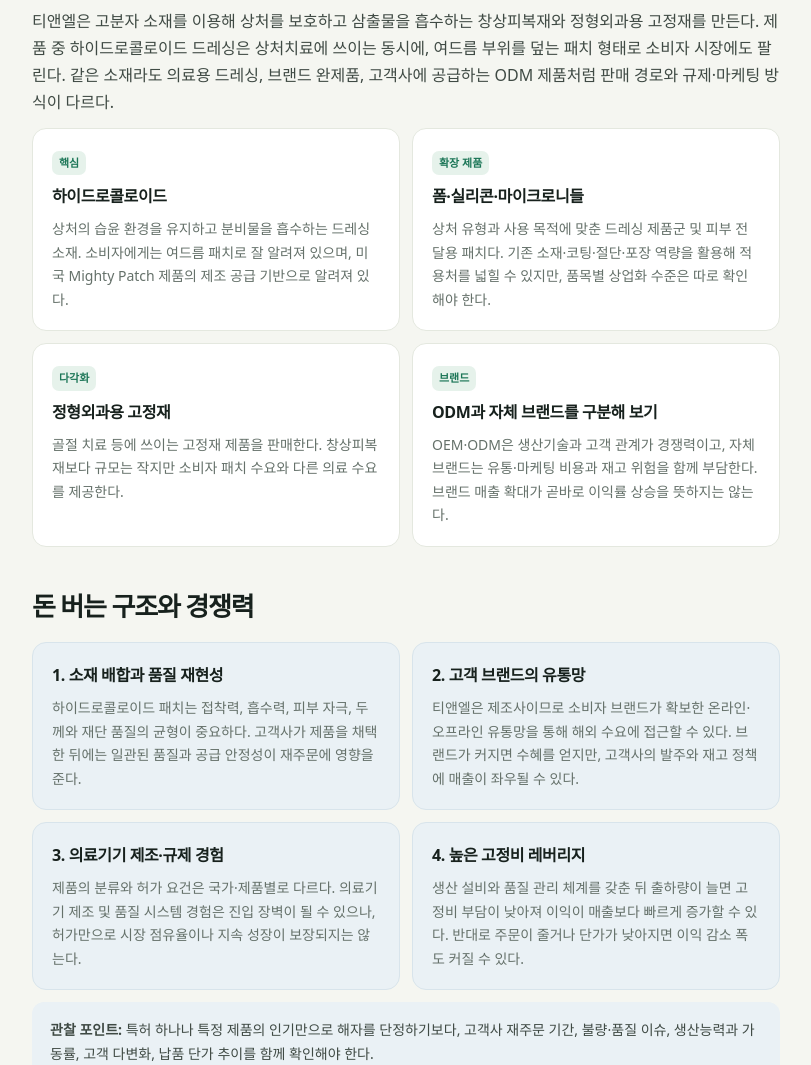
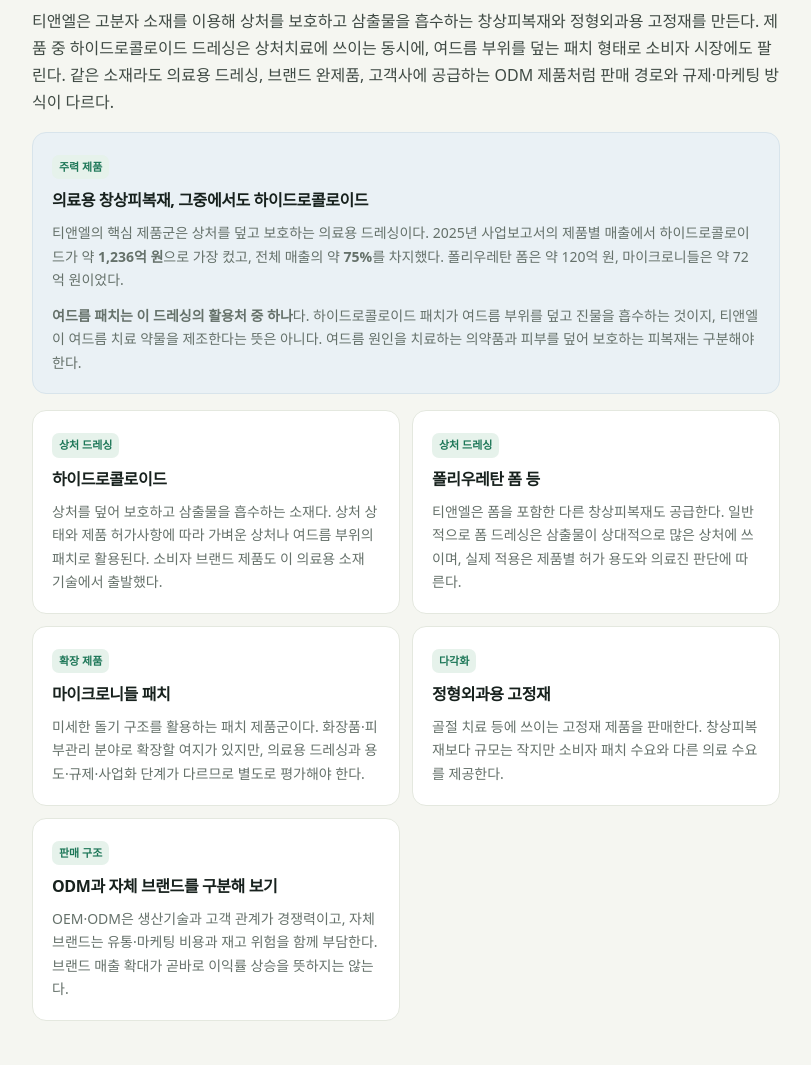
Before and after one commit to travelbeeee/economy-study, a plain HTML site: page companies/340570-tnl.html in a window 1280 px wide. Shown: the part 1120-2185 px from the top of the page, without its empty margins (360-1171 px from the left). Drawn offline with Linux system fonts and the light colour scheme.

Commit message:
Clarify T&L core dressing products

```diff
--- a/companies/340570-tnl.html
+++ b/companies/340570-tnl.html
@@ -37,11 +37,18 @@
       <section id="business" class="section">
         <h2>무엇을 파는 회사인가</h2>
         <p>티앤엘은 고분자 소재를 이용해 상처를 보호하고 삼출물을 흡수하는 창상피복재와 정형외과용 고정재를 만든다. 제품 중 하이드로콜로이드 드레싱은 상처치료에 쓰이는 동시에, 여드름 부위를 덮는 패치 형태로 소비자 시장에도 팔린다. 같은 소재라도 의료용 드레싱, 브랜드 완제품, 고객사에 공급하는 ODM 제품처럼 판매 경로와 규제·마케팅 방식이 다르다.</p>
+        <div class="box blue" style="margin:16px 0">
+          <span class="tag">주력 제품</span>
+          <h3>의료용 창상피복재, 그중에서도 하이드로콜로이드</h3>
+          <p>티앤엘의 핵심 제품군은 상처를 덮고 보호하는 의료용 드레싱이다. 2025년 사업보고서의 제품별 매출에서 하이드로콜로이드가 약 <strong>1,236억 원</strong>으로 가장 컸고, 전체 매출의 약 <strong>75%</strong>를 차지했다. 폴리우레탄 폼은 약 120억 원, 마이크로니들은 약 72억 원이었다.</p>
+          <p><strong>여드름 패치는 이 드레싱의 활용처 중 하나</strong>다. 하이드로콜로이드 패치가 여드름 부위를 덮고 진물을 흡수하는 것이지, 티앤엘이 여드름 치료 약물을 제조한다는 뜻은 아니다. 여드름 원인을 치료하는 의약품과 피부를 덮어 보호하는 피복재는 구분해야 한다.</p>
+        </div>
         <div class="grid2">
-          <article class="box"><span class="tag">핵심</span><h3>하이드로콜로이드</h3><p>상처의 습윤 환경을 유지하고 분비물을 흡수하는 드레싱 소재. 소비자에게는 여드름 패치로 잘 알려져 있으며, 미국 Mighty Patch 제품의 제조 공급 기반으로 알려져 있다.</p></article>
-          <article class="box"><span class="tag">확장 제품</span><h3>폼·실리콘·마이크로니들</h3><p>상처 유형과 사용 목적에 맞춘 드레싱 제품군 및 피부 전달용 패치다. 기존 소재·코팅·절단·포장 역량을 활용해 적용처를 넓힐 수 있지만, 품목별 상업화 수준은 따로 확인해야 한다.</p></article>
+          <article class="box"><span class="tag">상처 드레싱</span><h3>하이드로콜로이드</h3><p>상처를 덮어 보호하고 삼출물을 흡수하는 소재다. 상처 상태와 제품 허가사항에 따라 가벼운 상처나 여드름 부위의 패치로 활용된다. 소비자 브랜드 제품도 이 의료용 소재 기술에서 출발했다.</p></article>
+          <article class="box"><span class="tag">상처 드레싱</span><h3>폴리우레탄 폼 등</h3><p>티앤엘은 폼을 포함한 다른 창상피복재도 공급한다. 일반적으로 폼 드레싱은 삼출물이 상대적으로 많은 상처에 쓰이며, 실제 적용은 제품별 허가 용도와 의료진 판단에 따른다.</p></article>
+          <article class="box"><span class="tag">확장 제품</span><h3>마이크로니들 패치</h3><p>미세한 돌기 구조를 활용하는 패치 제품군이다. 화장품·피부관리 분야로 확장할 여지가 있지만, 의료용 드레싱과 용도·규제·사업화 단계가 다르므로 별도로 평가해야 한다.</p></article>
           <article class="box"><span class="tag">다각화</span><h3>정형외과용 고정재</h3><p>골절 치료 등에 쓰이는 고정재 제품을 판매한다. 창상피복재보다 규모는 작지만 소비자 패치 수요와 다른 의료 수요를 제공한다.</p></article>
-          <article class="box"><span class="tag">브랜드</span><h3>ODM과 자체 브랜드를 구분해 보기</h3><p>OEM·ODM은 생산기술과 고객 관계가 경쟁력이고, 자체 브랜드는 유통·마케팅 비용과 재고 위험을 함께 부담한다. 브랜드 매출 확대가 곧바로 이익률 상승을 뜻하지는 않는다.</p></article>
+          <article class="box"><span class="tag">판매 구조</span><h3>ODM과 자체 브랜드를 구분해 보기</h3><p>OEM·ODM은 생산기술과 고객 관계가 경쟁력이고, 자체 브랜드는 유통·마케팅 비용과 재고 위험을 함께 부담한다. 브랜드 매출 확대가 곧바로 이익률 상승을 뜻하지는 않는다.</p></article>
         </div>
       </section>
       <section id="model" class="section">
```
